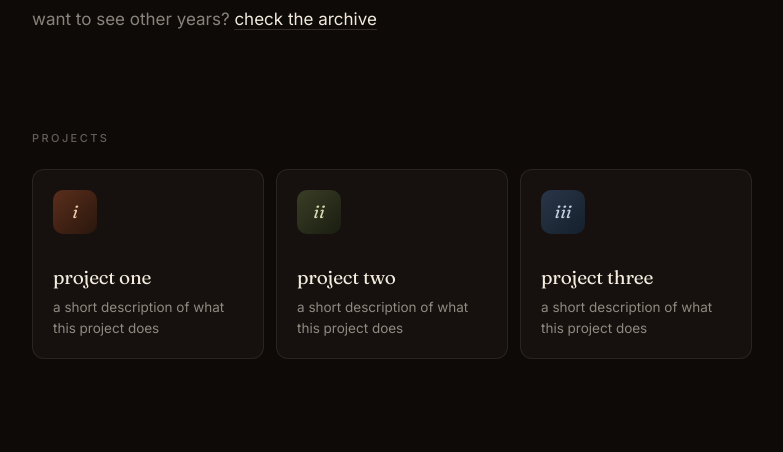
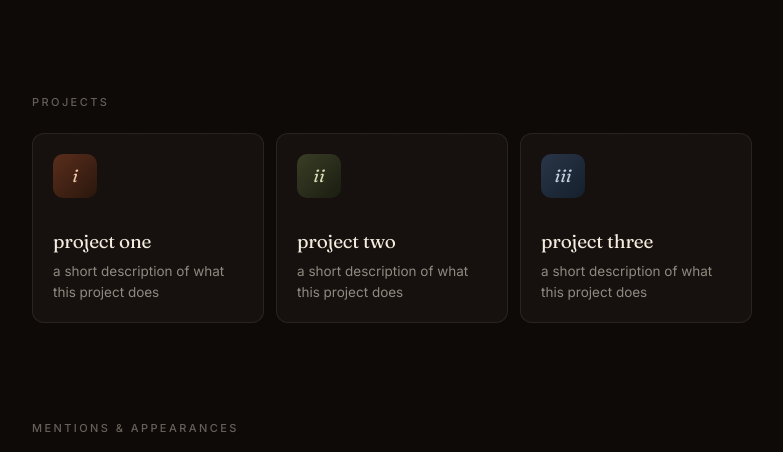
Before and after one commit to callmeMaTTt/website, an Astro site: page /2026 in a window 1280 px wide. Shown: the part 648-1100 px from the top of the page, without its empty margins (248-1031 px from the left). Built offline with nearby package versions, Linux system fonts and the light colour scheme; Astro itself is replaced by a stand-in of ours.

Commit message:
Update 2026.astro

```diff
--- a/src/pages/2026.astro
+++ b/src/pages/2026.astro
@@ -15,9 +15,6 @@ import Footer from '../components/Footer.astro';
     <h1 class="page-title">2026</h1>
     <p class="page-lead">
       a running log of what i'm building, learning, and living through this year.
-    </p>
-    <p class="page-lead">
-      want to see other years? <a href="#archive">check the archive</a>
     </p>
 
     <section class="section">
```
